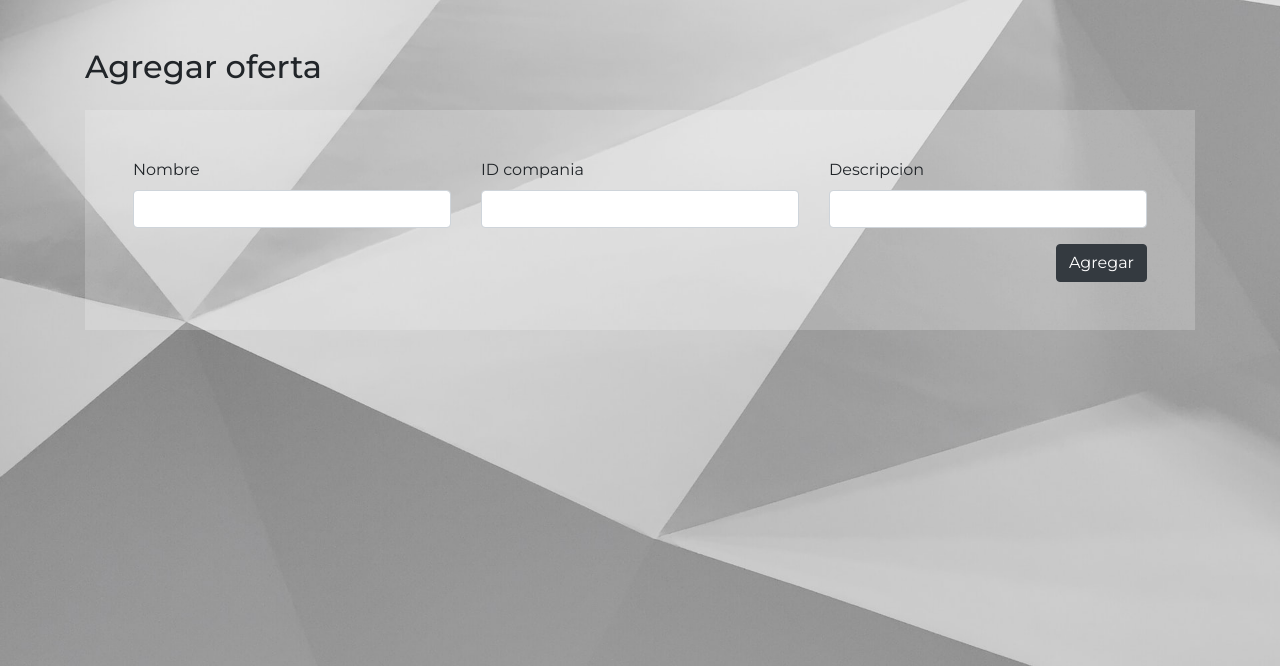
After one commit to juanxmrales/Tp-FInal-Lab-IV, a PHP site: template Views/jobPosition-add.php in a window 1280 px wide. The commit adds this page. Shown: the top 666 px of the page. Run offline with PHP 8.4, Linux system fonts and the light colour scheme; the template is opened without the code that fills it, so the values that code supplies are empty; some libraries are stand-ins or nearby versions.

Commit message:
Job Position views + nav changes

```diff
--- /dev/null
+++ b/Views/jobPosition-add.php
@@ -0,0 +1,33 @@
+<?php
+    require_once('nav.php');
+?>
+<main class="py-5">
+     <section id="listado" class="mb-5">
+          <div class="container">
+               <h2 class="mb-4">Agregar oferta</h2>
+               <form action="<?php echo FRONT_ROOT ?>JobPosition/Add" method="post" class="bg-light-alpha p-5">
+                    <div class="row">
+                         <div class="col-lg-4">
+                              <div class="form-group">
+                                   <label for="">Nombre</label>
+                                   <input type="text" name="name" value="" class="form-control" required="">
+                              </div>
+                         </div>
+                         <div class="col-lg-4">
+                              <div class="form-group">
+                                   <label for="">ID compania</label>
+                                   <input type="text" name="companyId" value="" class="form-control" required="">
+                              </div>
+                         </div>
+                         <div class="col-lg-4">
+                              <div class="form-group">
+                                   <label for="">Descripcion</label>
+                                   <input type="text" name="description" value="" class="form-control" required="">
+                              </div>
+                         </div>
+                    </div>
+                    <button type="submit" name="button" class="btn btn-dark ml-auto d-block">Agregar</button>
+               </form>
+          </div>
+     </section>
+</main>
--- a/Views/nav-admin.php
+++ b/Views/nav-admin.php
@@ -11,6 +11,9 @@
                <a class="nav-link" href="<?php echo FRONT_ROOT ?>Company/ShowListView">Listar de Empresas</a>
           </li>
           <li class="nav-item">
+               <a class="nav-link" href="<?php echo FRONT_ROOT ?>JobPosition/ShowAddView">Agregar oferta</a>
+          </li>
+          <li class="nav-item">
                <a class="nav-link" href="<?php echo FRONT_ROOT ?>User/LogOut">Log out</a>
           </li>
      </ul>
--- a/Views/nav-student.php
+++ b/Views/nav-student.php
@@ -7,6 +7,9 @@
 
           <li class="nav-item">
                <a class="nav-link" href="<?php echo FRONT_ROOT ?>Student/ShowStudentProfile">Ver perfil</a>
+          </li>
+         <li class="nav-item">
+               <a class="nav-link" href="<?php echo FRONT_ROOT ?>JobPosition/ShowListView">Ver ofertas</a>
           </li>
           <li class="nav-item">
                <a class="nav-link" href="<?php echo FRONT_ROOT ?>Company/ShowListView">Ver postulaciones</a>
```
Also changed, not shown: Controllers/JobPositionController.php (added, +36 -0 lines), Data/jobPosition.json (+7 -2 lines), Views/jobPosition-list.php (added, +34 -0 lines).
